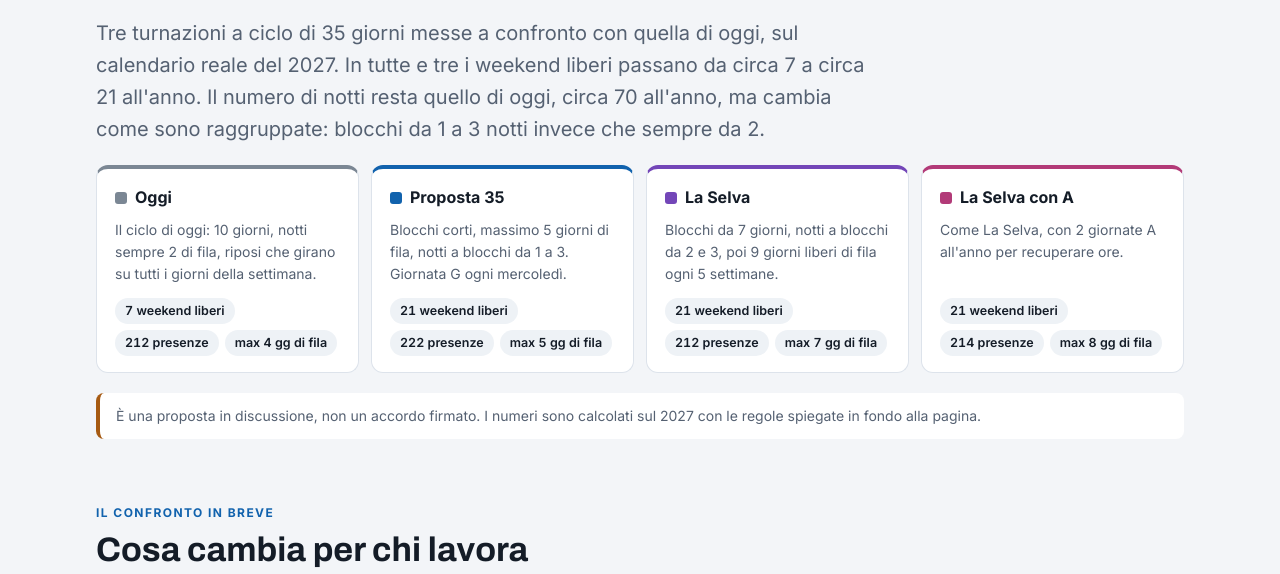
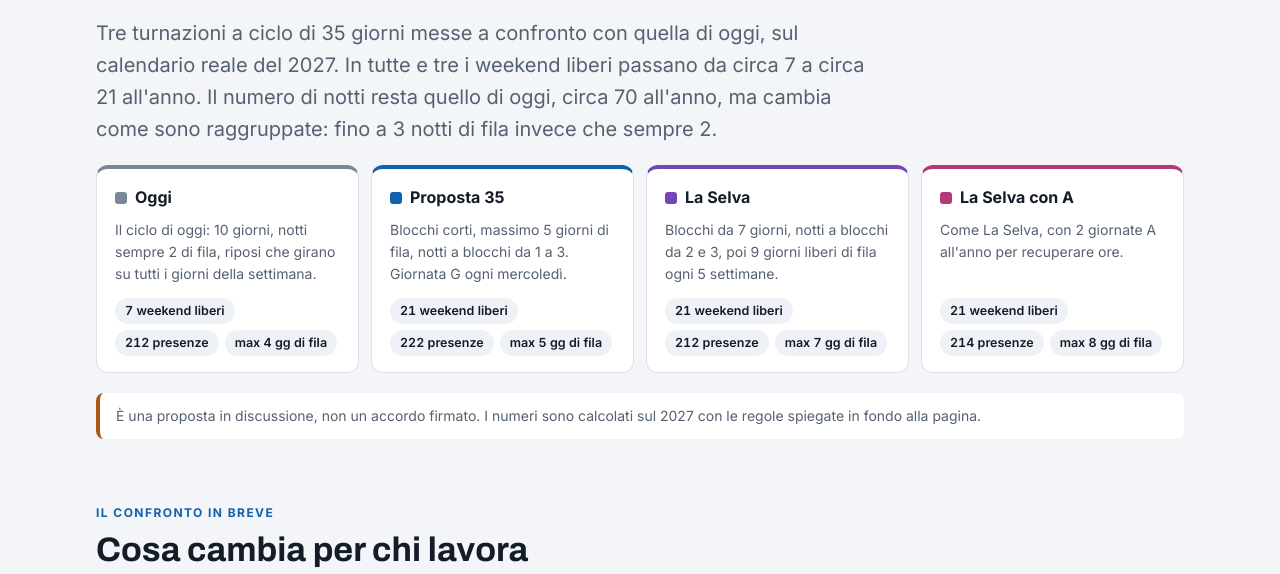
Before and after one commit to Cesta73/turnazione-2027, a plain HTML site: page index.html in a window 1280 px wide. Shown: the part 198-772 px from the top of the page. Drawn offline with Linux system fonts and the light colour scheme.

Commit message:
Precisa la frase sui blocchi di notti
Co-Authored-By: Claude Opus 5.5 <noreply@anthropic.com>
Claude-Session: https://claude.ai/code/session_019FfYCHAdWAQWSjwprBBqHx

```diff
--- a/index.html
+++ b/index.html
@@ -156,7 +156,7 @@ footer{font-size:13px;color:var(--muted);border-top:1px solid var(--line);paddin
 <header class="hero">
   <span class="eyebrow">Proposta RSU · ciclo continuo · 5 squadre · turni da 8 ore</span>
   <h1>Più weekend liberi per chi lavora a turni.</h1>
-  <p class="lead">Tre turnazioni a ciclo di 35 giorni messe a confronto con quella di oggi, sul calendario reale del 2027. In tutte e tre i weekend liberi passano da circa 7 a circa 21 all'anno. Il numero di notti resta quello di oggi, circa 70 all'anno, ma cambia come sono raggruppate: blocchi da 1 a 3 notti invece che sempre da 2.</p>
+  <p class="lead">Tre turnazioni a ciclo di 35 giorni messe a confronto con quella di oggi, sul calendario reale del 2027. In tutte e tre i weekend liberi passano da circa 7 a circa 21 all'anno. Il numero di notti resta quello di oggi, circa 70 all'anno, ma cambia come sono raggruppate: fino a 3 notti di fila invece che sempre 2.</p>
   <div class="schemes" id="schemes"></div>
   <div class="banner">È una proposta in discussione, non un accordo firmato. I numeri sono calcolati sul 2027 con le regole spiegate in fondo alla pagina.</div>
 </header>
```
